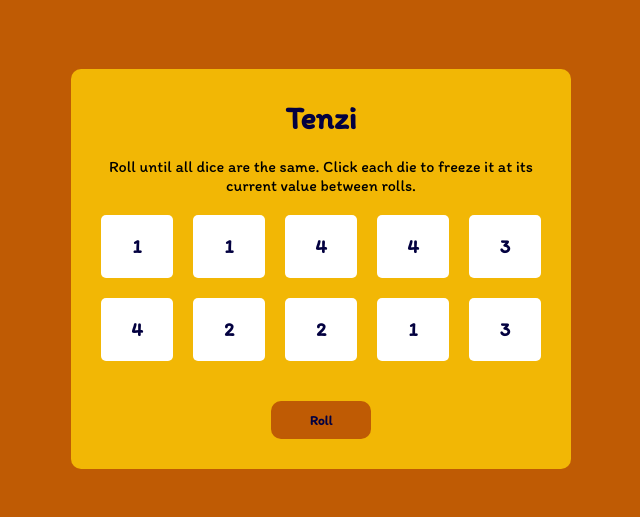
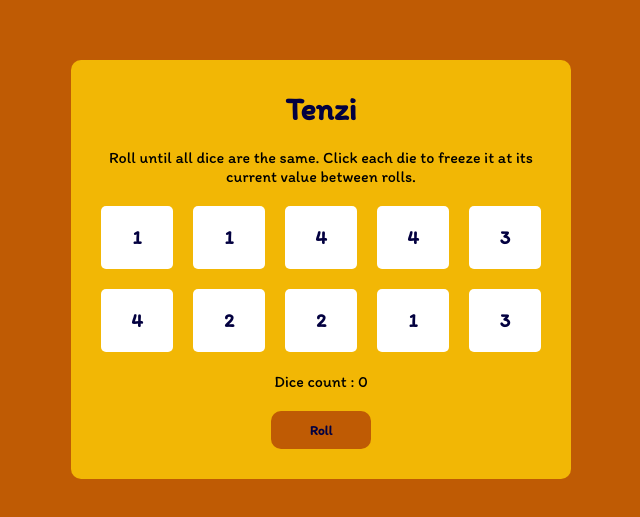
Before and after one commit to kujerocoding/second-tenzi-game, a React (Vite) app: page / in a window 1280 px wide. Shown: the part 131-648 px from the top of the page, without its empty margins (319-959 px from the left). Built offline with nearby package versions, Linux system fonts and the light colour scheme.

Commit message:
add p element and link the new count state as Dice counter

```diff
--- a/src/App.jsx
+++ b/src/App.jsx
@@ -9,6 +9,7 @@ const App = () => {
 
   const [dice, setDice] = useState(allNewDice())
   const [tenzi, setTenzi] = useState(false)
+  const [count, setCount] = useState(0)
 
   useEffect( () => {
     const allHeld = dice.every(die => die.isHeld)
@@ -39,9 +40,11 @@ const App = () => {
   function rollDice(){
     if (!tenzi){
       setDice(prevDice => prevDice.map(die => die.isHeld ? die : generateNewDie()))
+      setCount(count => count + 1)
     }else{
       setTenzi(false)
       setDice(allNewDice())
+      setCount(0)
     }
 
   }
@@ -66,6 +69,7 @@ const App = () => {
         {dieElements}
       </div>
       <p>{tenzi ? "You Won!" : ""}</p>
+      <p>Dice count : {count}</p>
       <button onClick={rollDice}>{tenzi ? "New Game" : "Roll"}</button>
     </main>
   )
```
